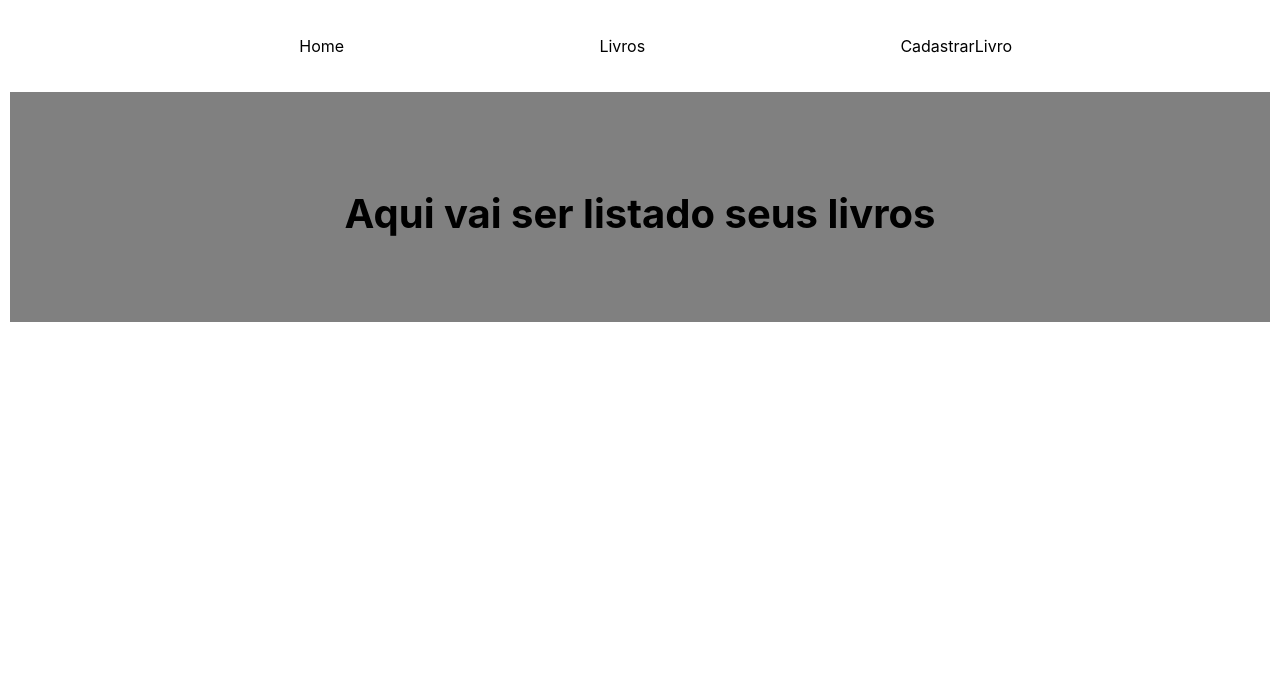
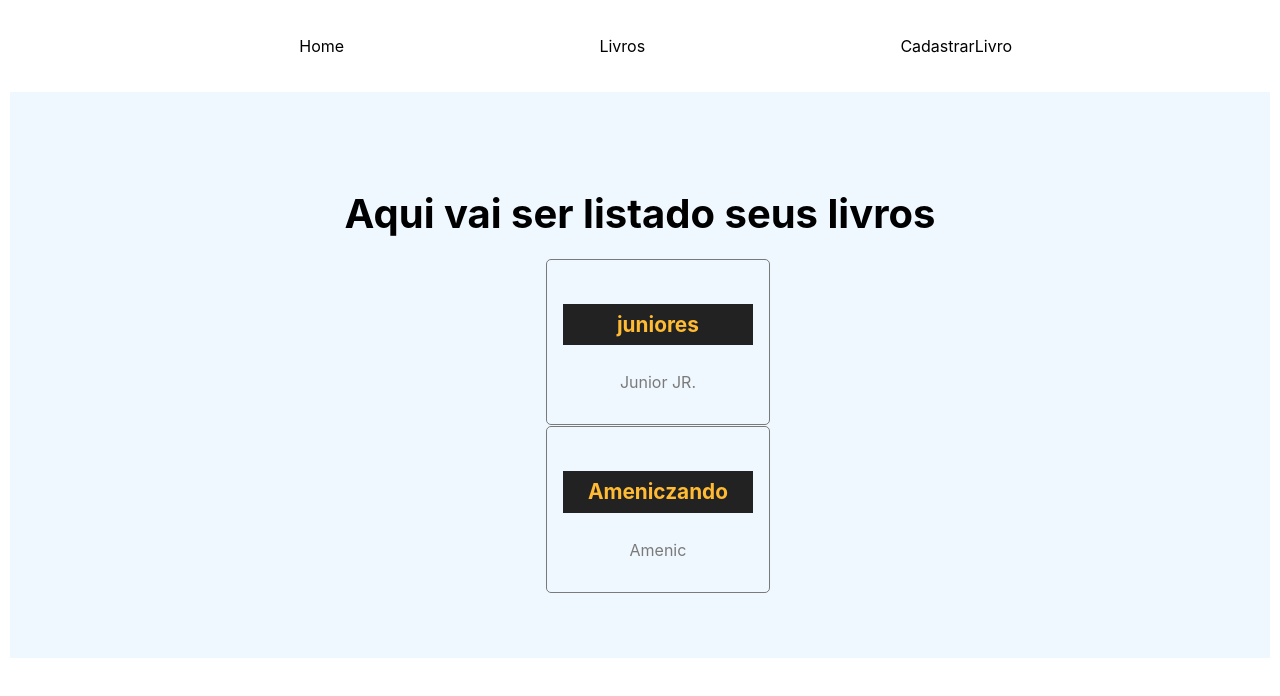
Before and after one commit to DioneKx/PW3-Fundamentos-React01-Jhonny, a React (Create React App) app in the folder app_web_api/: page /books in a window 1280 px wide. Shown: the top 696 px of the page. Built offline with nearby package versions, Linux system fonts and the light colour scheme; data requests are answered from the project's data file.

Commit message:
Jhonny: message-conditional

```diff
--- a/app_web_api/db.json
+++ b/app_web_api/db.json
@@ -11,10 +11,10 @@
       }
     },
     {
-      "id": "f1da",
-      "title": "juniores",
-      "author": "Junior JR.",
-      "description": "Juniores sendo Juniors em testes feito pro JR's.",
+      "id": "03f8",
+      "title": "Ameniczando",
+      "author": "Amenic",
+      "description": "Isso ai",
       "category": {
         "id": "1",
         "name": "Ficção Cientifica"
@@ -23,23 +23,23 @@
   ],
   "categories": [
     {
-      "id": 1,
+      "id": "1",
       "name": "Ficção Cientifica"
     },
     {
-      "id": 2,
+      "id": "2",
       "name": "Back-End"
     },
     {
-      "id": 3,
+      "id": "3",
       "name": "Front-End"
     },
     {
-      "id": 4,
+      "id": "4",
       "name": "Banco de Dados"
     },
     {
-      "id": 5,
+      "id": "5",
       "name": "Cloud Computing"
     }
   ]
--- /dev/null
+++ b/app_web_api/src/components/BookCard/index.js
@@ -0,0 +1,40 @@
+import * as React from 'react'
+import './style.css'
+
+export function BookCard() {
+
+    const [books, setBooks] = React.useState([])
+
+    React.useEffect(() => {
+        fetch(
+            'http://localhost:5000/books',
+            {
+                method: 'Get',
+                headers: {
+                    'Content-Type': 'application/json'
+                }
+            }).then(
+                (res) => res.json()
+            ).then((data) => {
+                setBooks(data)
+                console.log(data)
+            }).catch(
+                (error) => console.log(error)
+            )
+    }, [])
+
+    const cards = books.map((e) => {
+        return (
+            <div id={e.id} key={e.id} className='book_card'>
+                <h4>{e.title}</h4>
+                <p>{e.author}</p>
+            </div>
+        )
+    })
+
+    return (
+        <div>
+            {cards}
+        </div>
+    )
+}
--- /dev/null
+++ b/app_web_api/src/components/BookCard/style.css
@@ -0,0 +1,38 @@
+.book_card{
+    padding: 1em;
+    border: 1px solid #7A7A7A;
+    border-radius: 5px;
+    width: 100%;
+    margin: 0.5%;
+}
+
+.book_card h4{
+    background-color: #222;
+    color: #FFBB33;
+    padding: 0.4em;
+    margin-bottom: 1.3em;
+    font-size: 1.3em;
+}
+
+.book_card p{
+    color: #7A7A7A;
+    margin-bottom: 1em;
+}
+
+.book_card p span{
+    font-weight: bold;
+}
+
+.category_text{
+    display: flex;
+    align-items: center;
+}
+
+.category_text span{
+    display: block;
+    width: 12px;
+    height: 12px;
+    border-radius: 50%;
+    background-color: #CCC;
+    margin-right: 5px;
+}
--- /dev/null
+++ b/app_web_api/src/components/Message/index.js
@@ -0,0 +1,36 @@
+import * as React from 'react'
+import './style.css'
+
+export function Message({ type, msg }) { // {<var>} = props (chama a var igual um objeto normal || chama a var atraves de pros.<var>)
+    const [visible, setVisible] = React.useState(false)
+
+
+    React.useEffect(() => {
+        if (!msg) {
+            setVisible(false)
+            return
+        }
+
+        setVisible(true)
+
+        const timer = setTimeout(() => {
+            setVisible(false)
+        }, 3000)
+
+        return () => {
+            clearTimeout(timer)
+        }
+    }, [msg])
+
+    return (
+        // {``} chama-se: template string
+        <> {/* "if ternário" sem else (Boolean). Precisa estar sempre dentro de um elemento pra funcionar (?) */}
+            {visible && (
+                <div className={`message ${type}`} >
+                    <p>{msg}</p>
+                </div>
+            )}
+
+        </>
+    )
+}
--- /dev/null
+++ b/app_web_api/src/components/Message/style.css
@@ -0,0 +1,19 @@
+.message {
+    width: 100%;
+    padding: 1em;
+    border: 1px solid black;
+    margin: 0 auto;
+    text-align: center;
+    margin-bottom: 2em;
+    border-radius: 5px;
+}
+
+.success {
+    color: #155724;
+    background-color: #C3E6CB;
+}
+
+.error {
+    color: #721C24;
+    background-color: #F5C6CB;
+}
--- a/app_web_api/src/pages/Books/index.js
+++ b/app_web_api/src/pages/Books/index.js
@@ -1,9 +1,18 @@
+import * as React from 'react'
 import './style.css'
+import { useLocation } from 'react-router-dom'
+import { Message } from '../../components/Message'
+import { BookCard } from '../../components/BookCard'
 
 export function Books() {
+  const location = useLocation()
+  // const [type, setType] = React.useState(false)
+
   return (
     <section className="books_container">
       <h1>Aqui vai ser listado seus livros</h1>
+      <Message msg={location.state ? location.state.message : ""} type={location.state ? location.state.type : "error"} />
+      <BookCard />
     </section>
   )
 }
--- a/app_web_api/src/pages/Books/style.css
+++ b/app_web_api/src/pages/Books/style.css
@@ -5,7 +5,7 @@
     align-items: center;
     justify-content: center;
     padding: 4em;
-    background-color: grey;
+    background-color: aliceblue;
 }
 
 .books_container h1 {
--- a/app_web_api/src/pages/Home/style.css
+++ b/app_web_api/src/pages/Home/style.css
@@ -5,7 +5,7 @@
     align-items: center;
     justify-content: center;
     padding: 4em;
-    background-color: grey;
+    background-color: aliceblue;
 }
 
 .home_container h1 {
--- a/app_web_api/src/pages/NewBook/index.js
+++ b/app_web_api/src/pages/NewBook/index.js
@@ -1,9 +1,8 @@
 import * as React from 'react'
+import './style.css'
 import { Input } from '../../components/Input'
 import { Select } from '../../components/Select'
 import { useNavigate } from 'react-router-dom'
-
-import './style.css'
 
 export function NewBook() {
 
@@ -56,7 +55,12 @@ export function NewBook() {
     ).then(
       (data) => {
         console.log(data)
-        navigate('/books', data)
+        navigate('/books', {
+          state: {
+            message: "Livro cadastrado com SUCESSO!",
+            type: "success"
+          }
+        })
       }
     ).catch(
       (error) => console.log(error)
@@ -74,7 +78,6 @@ export function NewBook() {
           id="title"
           placeholder="Digite o titulo do livro"
           text="Digite o titulo do livro"
-          // value={book}
           handlerOnChange={handlerOnChangeBook}
         />
 
--- a/app_web_api/src/pages/NewBook/style.css
+++ b/app_web_api/src/pages/NewBook/style.css
@@ -5,7 +5,7 @@
     align-items: center;
     justify-content: center;
     padding: 4em;
-    background-color: grey;
+    background-color: aliceblue;
 }
 
 .newbook_container h1{
```
